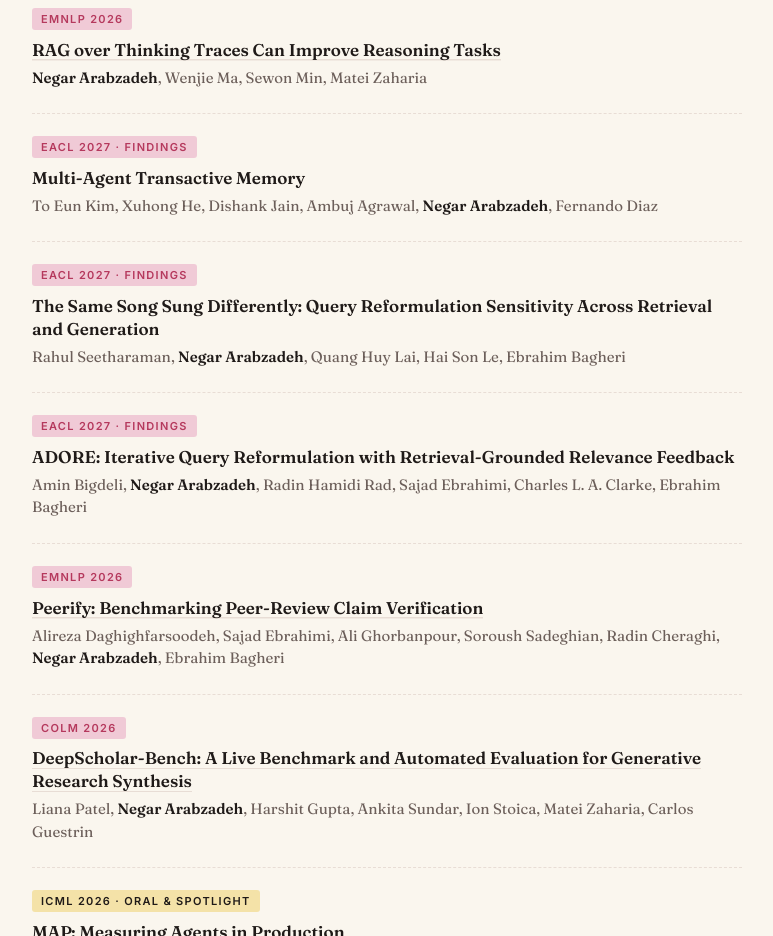
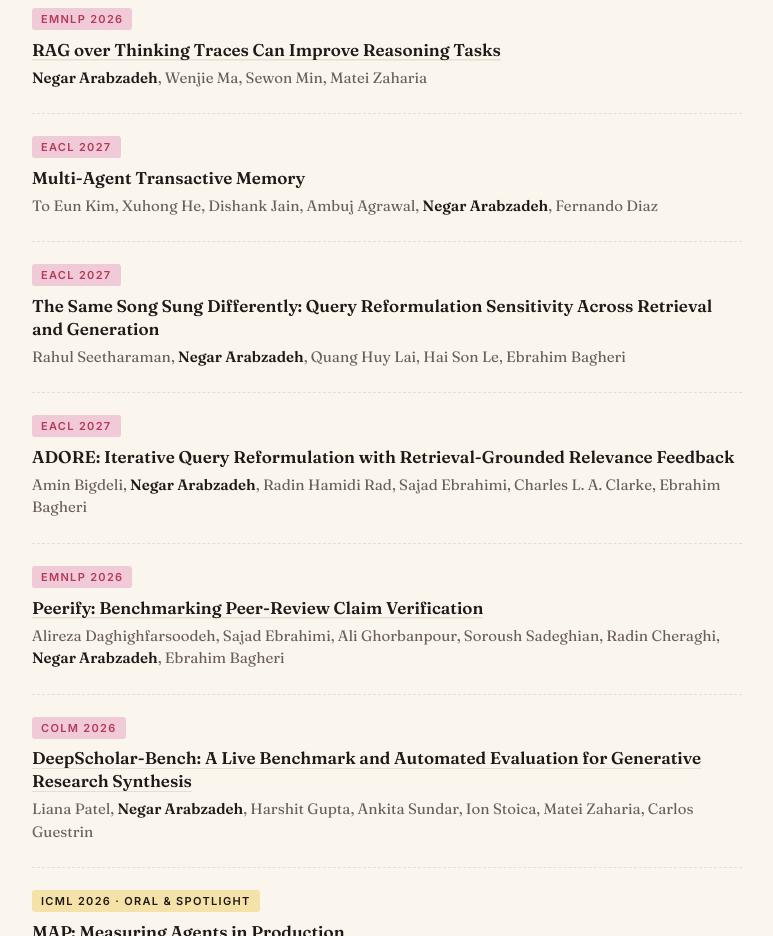
Before and after one commit to Narabzad/negara-website, a plain HTML site: page publications.html in a window 1280 px wide. Shown: the part 1320-2256 px from the top of the page, without its empty margins (334-1107 px from the left). Drawn offline with Linux system fonts and the light colour scheme.

Commit message:
Remove 'Findings' from EACL 2027 news and publication entries
Co-authored-by: Cursor <cursoragent@cursor.com>

```diff
--- a/publications.html
+++ b/publications.html
@@ -191,7 +191,7 @@
           </p>
         </li>
         <li class="pub-item">
-          <span class="pub-venue">EACL 2027 &middot; Findings</span>
+          <span class="pub-venue">EACL 2027</span>
           <p class="pub-title">
             Multi-Agent Transactive Memory
           </p>
@@ -200,7 +200,7 @@
           </p>
         </li>
         <li class="pub-item">
-          <span class="pub-venue">EACL 2027 &middot; Findings</span>
+          <span class="pub-venue">EACL 2027</span>
           <p class="pub-title">
             The Same Song Sung Differently: Query Reformulation Sensitivity Across Retrieval and Generation
           </p>
@@ -209,7 +209,7 @@
           </p>
         </li>
         <li class="pub-item">
-          <span class="pub-venue">EACL 2027 &middot; Findings</span>
+          <span class="pub-venue">EACL 2027</span>
           <p class="pub-title">
             ADORE: Iterative Query Reformulation with Retrieval-Grounded Relevance Feedback
           </p>
```
Also changed, not shown: index.html (+1 -1 lines), news.html (+1 -1 lines).
